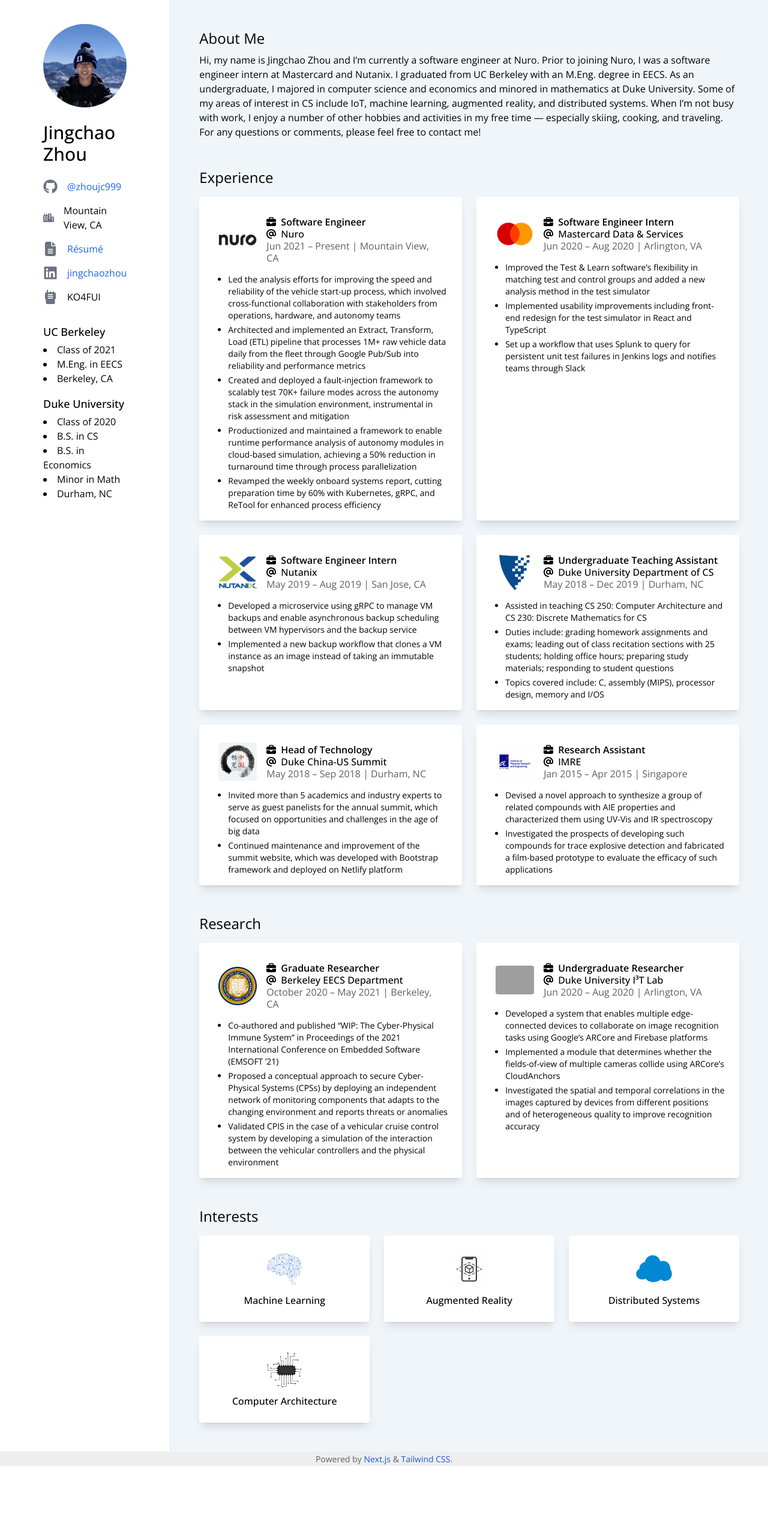
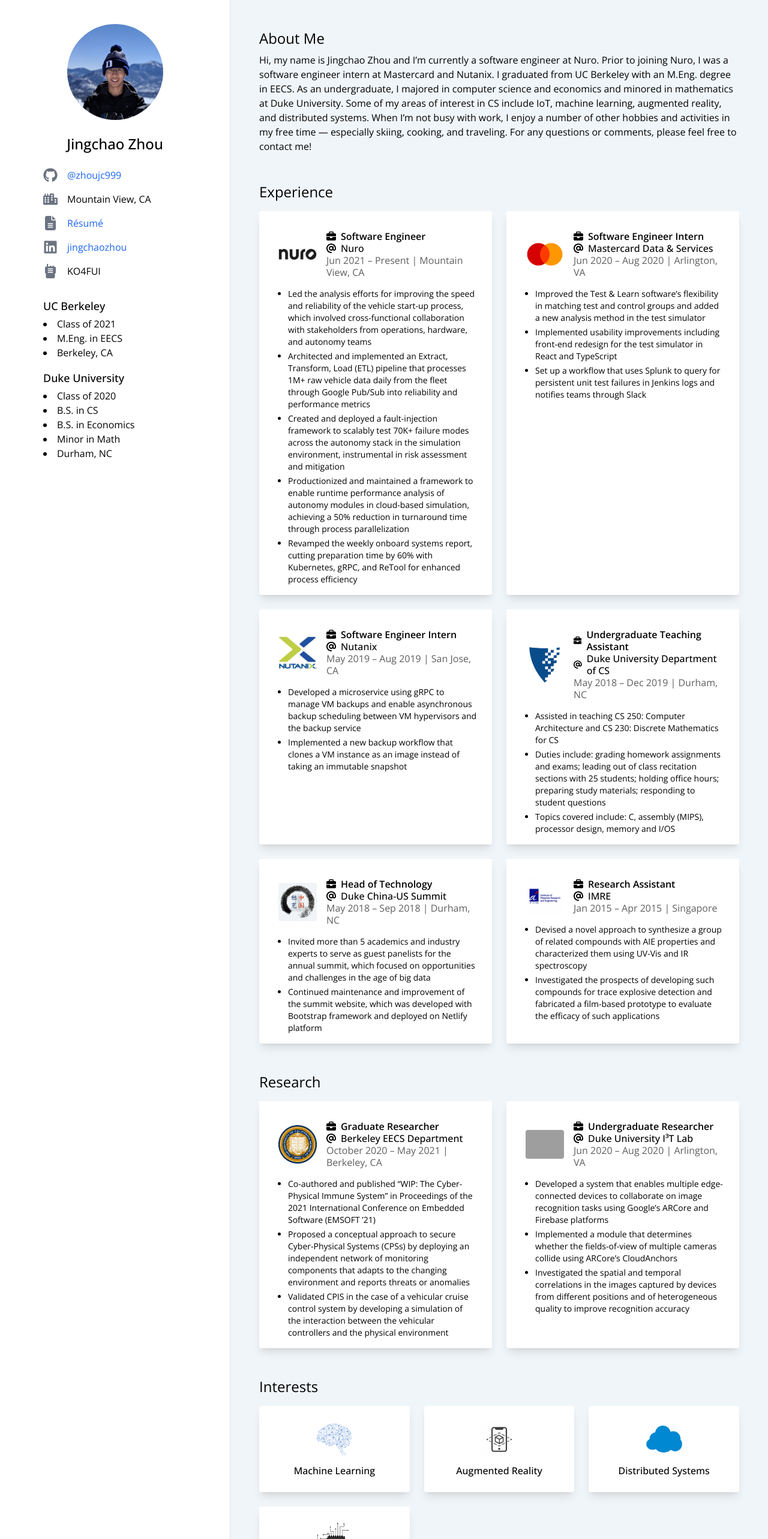
Before and after one commit to zhoujc999/zhoujc999.github.io, a Next.js app: page / in a window 1280 px wide. Shown: the top 2566 px of the page at 60% size. Before the commit the page ends 2444 px from the top, so only its background shows below. Built offline with nearby package versions, Linux system fonts and the light colour scheme; grey boxes are pictures that could not be loaded.

Commit message:
Adjust width

```diff
--- a/src/app/components/footer.tsx
+++ b/src/app/components/footer.tsx
@@ -1,6 +1,8 @@
 import Link from "next/link";
 
 export default function Footer() {
+  const linkStyle: string =
+    "text-blue-600 hover:underline focus:underline hover:text-blue-700 focus:text-blue-700 active:text-blue-800";
   return (
     <div>
       <span className="text-sm">
@@ -8,7 +10,7 @@ export default function Footer() {
         <Link
           target="_blank"
           rel="noopener noreferrer"
-          className="text-blue-700 hover:underline"
+          className={linkStyle}
           href="https://nextjs.org/"
         >
           Next.js
@@ -17,7 +19,7 @@ export default function Footer() {
         <Link
           target="_blank"
           rel="noopener noreferrer"
-          className="text-blue-700 hover:underline"
+          className={linkStyle}
           href="https://tailwindcss.com/"
         >
           Tailwind CSS
--- a/src/app/components/profile.tsx
+++ b/src/app/components/profile.tsx
@@ -10,9 +10,9 @@ import {
 
 export default function Profile() {
   const linkStyle: string =
-    "text-blue-600 visited:text-purple-600 hover:text-blue-700 focus:text-blue-700 active:text-blue-900";
+    "text-blue-600 hover:text-blue-700 focus:text-blue-700 active:text-blue-800";
   return (
-    <div className="items-left p-6 flex h-full flex-col">
+    <div className="items-left flex h-full flex-col p-6">
       <Image
         className="my-4 self-center rounded-full"
         src="/photos/profile.jpg"
@@ -21,7 +21,9 @@ export default function Profile() {
         height={160}
       />
 
-      <h1 className="my-2 self-center text-3xl font-medium">Jingchao Zhou</h1>
+      <h1 className="my-2 self-center text-3xl font-medium md:text-2xl">
+        Jingchao Zhou
+      </h1>
 
       <ol className=" my-4 flex flex-col gap-4">
         <li className="flex flex-row items-center gap-4">
--- a/src/app/page.tsx
+++ b/src/app/page.tsx
@@ -45,7 +45,7 @@ export default function Home() {
         />
       </header>
       <div className="flex flex-grow max-md:hidden">
-        <header className="w-80 border-r bg-white px-12 lg:w-96">
+        <header className="w-80 border-r bg-white px-12 md:min-w-[20rem] lg:min-w-[24rem]">
           <Profile />
         </header>
         <main className="flex-auto bg-[#f0f5f9]">
```
Also changed, not shown: tailwind.config.js (+9 -11 lines).
